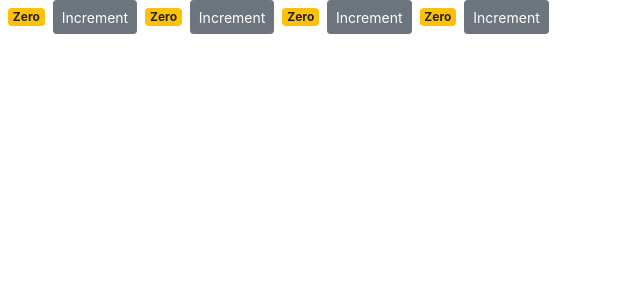
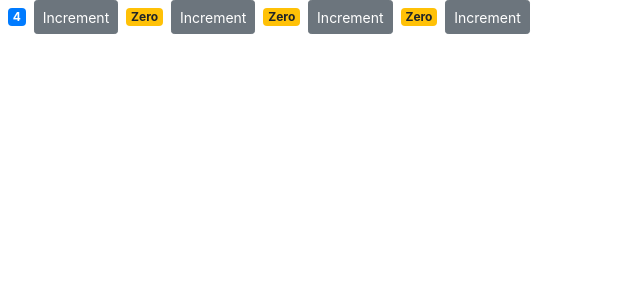
Before and after one commit to faustologic/counter-app, a React (Create React App) app: page / in a window 1280 px wide. Shown: the top 300 px of the page, without its empty margins (0-640 px from the left). Built offline with nearby package versions, Linux system fonts and the light colour scheme.

Commit message:
Upload the app

```diff
--- a/src/components/counter.jsx
+++ b/src/components/counter.jsx
@@ -2,7 +2,7 @@
 
 class Counter extends Component {
   state = {
-    count: 0,
+    value: this.props.value,
   };
 
   // constructor() {
@@ -10,20 +10,19 @@
   //   this.handleIncrement = this.handleIncrement.bind(this);
   // }
 
-  handleIncrement = (product) => {
-    console.log(product);
+  handleIncrement = () => {
     // to avoid that "this" is gets undefined we have to use a constructor method.
     // also, using constructor method is annoying and the new ESX6 syntax recommend to use the arrow functions.
     // it's recommend to use arrow function, always that we want to use functions on events like onClick.
     // to increment the state of our property on the state object we use the setState() method, we put the object property inside.
-    this.setState({ count: this.state.count + 1 });
+    this.setState({ value: this.state.value + 1 });
   };
 
   render() {
     return (
       // With Reac.Frangement, we can avoid the other div tag on the Body
       <React.Fragment>
-        <span className={this.getBadgeClasses()}>{this.formatCount()}</span>
+        <span className={this.getBadgeClasses()}>{this.formatValue()}</span>
         <button
           onClick={() => this.handleIncrement({ id: 1 })} //We modified the statement to use an arrow function, and add a property object with an id.
           className="btn btn-secondary btn-sm"
@@ -35,17 +34,17 @@
   }
 
   // Let`s add an method to the value of the state object
-  formatCount() {
+  formatValue() {
     // To simplify this statement lets use object desctructing
     // Then we render it this method.
-    const { count } = this.state;
-    return count === 0 ? "Zero" : count;
+    const { value } = this.state;
+    return value === 0 ? "Zero" : value;
   }
 
   getBadgeClasses() {
     // We create this method using refractor function on visual code crt+shift+R
     let classes = "badge m-2 badge-";
-    classes += this.state.count === 0 ? "warning" : "primary";
+    classes += this.state.value === 0 ? "warning" : "primary";
     return classes;
   }
 }
--- a/src/components/counters.jsx
+++ b/src/components/counters.jsx
@@ -5,7 +5,7 @@
 class Counters extends Component {
   state = {
     counters: [
-      { id: 1, value: 0 },
+      { id: 1, value: 4 },
       { id: 2, value: 0 },
       { id: 3, value: 0 },
       { id: 4, value: 0 },
@@ -18,10 +18,9 @@
 
     return (
       <div style={counterStyle}>
-        <Counter />
-        <Counter />
-        <Counter />
-        <Counter />
+        {this.state.counters.map((counter) => (
+          <Counter key={counter.id} value={counter.value} id={counter.id} />
+        ))}
       </div>
     );
   }
```
